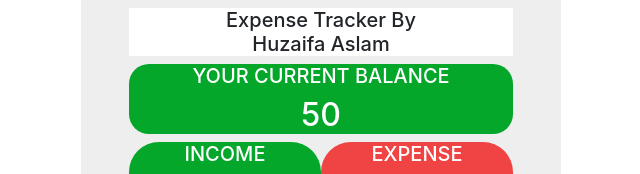
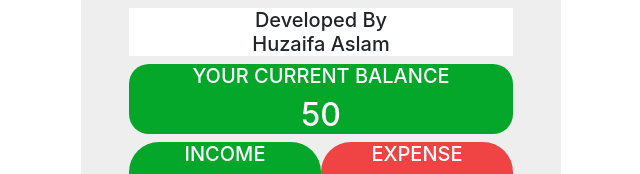
Before and after one commit to huzaifa-aslam/expense-tracker-app-react, a React (Create React App) app: page / in a window 1280 px wide. Shown: the top 174 px of the page, without its empty margins (319-959 px from the left). Built offline with nearby package versions, Linux system fonts and the light colour scheme.

Commit message:
Update Child1.js

```diff
--- a/src/Child1.js
+++ b/src/Child1.js
@@ -52,7 +52,7 @@ function Child1() {
     <Container className="measure bg-light-gray pl-5 pr-5 pt-2 pb-3">
       <div className="tc">
         <h5 className="bg-white">
-          Expense Tracker By
+          Developed By
           <br /> Huzaifa Aslam
         </h5>
       </div>
```
